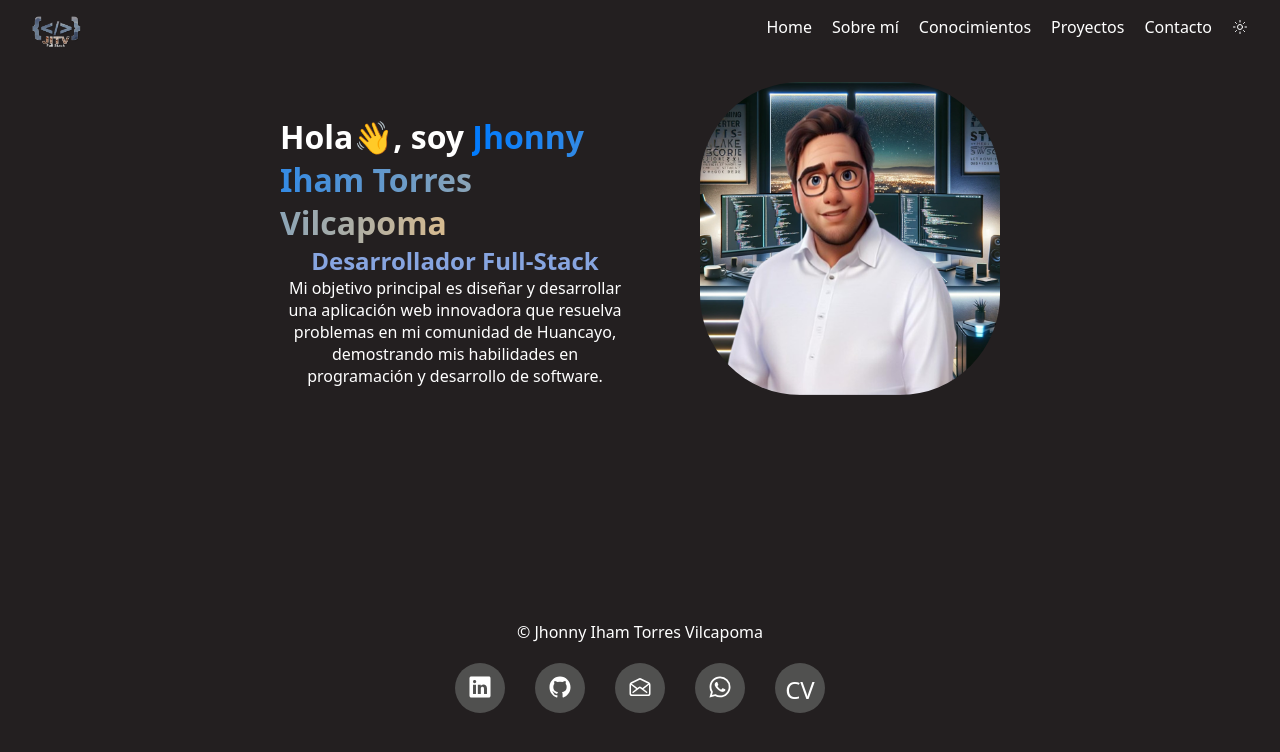
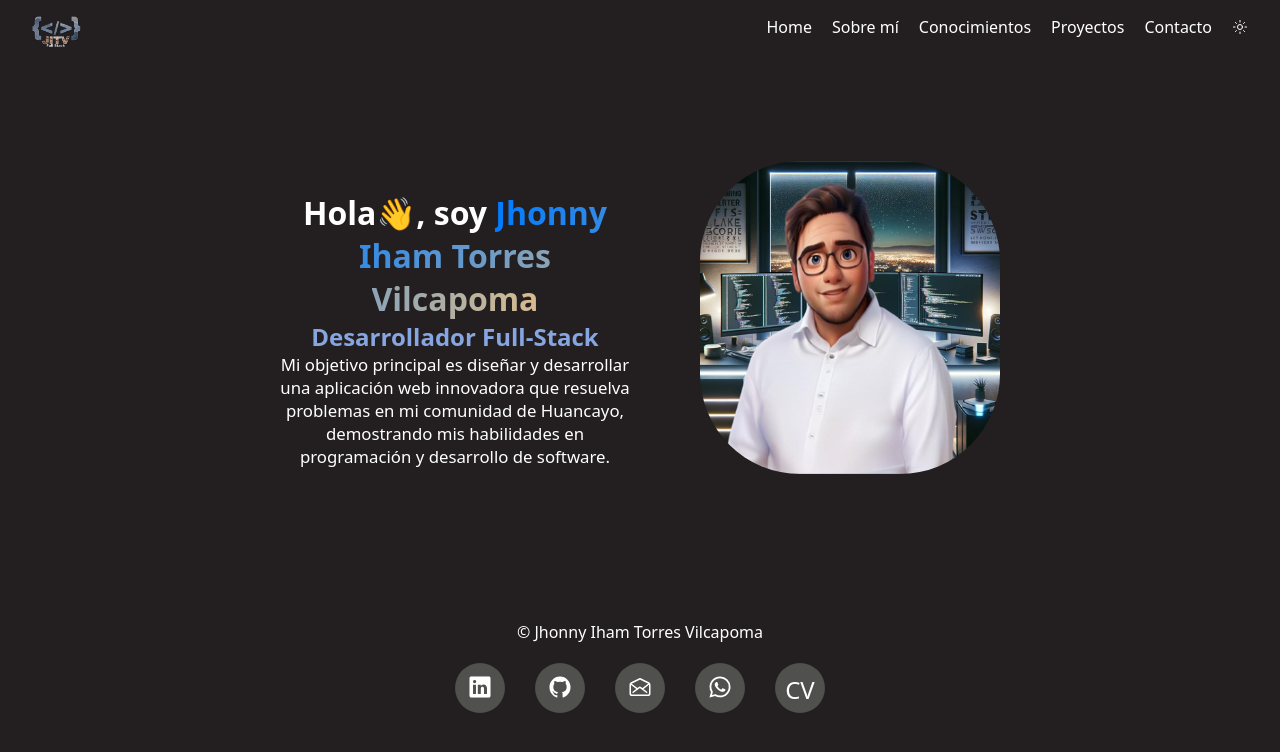
Before and after one commit to JhonnyIham/portafolio, a React (Vite) app: page /sobremi in a window 1280 px wide. Shown: the top 752 px of the page. Built offline with nearby package versions, Linux system fonts and the light colour scheme.

Commit message:
finished4.0

```diff
--- a/src/App.css
+++ b/src/App.css
@@ -25,7 +25,6 @@
     --background-icon:var(--background-icon-light);
     --color-text-h2:var(--color-text-h2-light);
     --background-project: var(--background-proyect-light);
-
 }
 .dark {
     --color-text: var(--color-text-dark);
--- a/src/componentes/Contacto/contacto.css
+++ b/src/componentes/Contacto/contacto.css
@@ -1,6 +1,11 @@
 .contacto {
     padding: 2rem;
     text-align: center;
+    display: flex;
+    flex-direction: column;
+    align-items: center;
+    justify-content: center;
+    min-height: 62vh;
 }
 .contacto h2{
     font-size: 2.0rem;
@@ -8,7 +13,6 @@
 }
 .formulario-contacto {
     max-width: 600px;
-    margin: auto;
 }
 
 .formulario-contacto input,
--- a/src/componentes/Footer/Footer.jsx
+++ b/src/componentes/Footer/Footer.jsx
@@ -21,7 +21,7 @@
         <a href="https://api.whatsapp.com/send?phone=957973671" target="_blank">
           <ion-icon name="logo-whatsapp"></ion-icon>
         </a>
-        <a className='btn' href="https://drive.google.com/file/d/1sbt0-Ch02fdXLcNOTQddCmyIguP_UkBM/view?usp=sharings" target="_blank">
+        <a className='btn' href="https://drive.google.com/file/d/1B9K5MnvR4Pqf63GQd3EOo7RQTMwG7isu/view?usp=sharing" target="_blank">
         CV
         </a>
       </div>
--- a/src/componentes/Home/home.css
+++ b/src/componentes/Home/home.css
@@ -2,6 +2,7 @@
     display: flex;
     align-items: center;
     justify-content: center;
+    min-height: 62vh;
 }
 .contain{
     display: flex;
@@ -14,6 +15,9 @@
 .home__presentacion{
     width: 350px;
 }
+.home__presentacion h1{
+    text-align: center;
+}
 .name{
     background: linear-gradient(to right, #007bff, #d8bb8f);
     -webkit-background-clip: text;
@@ -25,6 +29,7 @@
 }
 .home__presentacion p{
     text-align: center;
+    font-size: 1.05rem;
 }
 .home__foto{
     margin-bottom: 20px;
```
